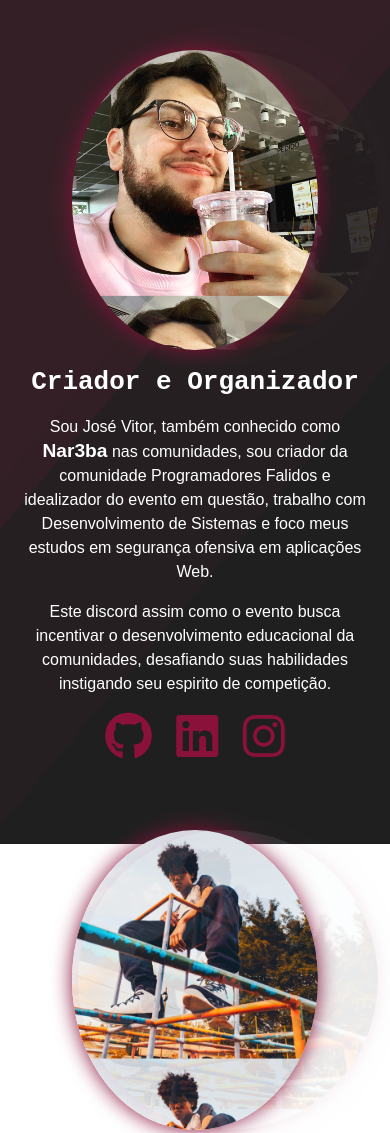
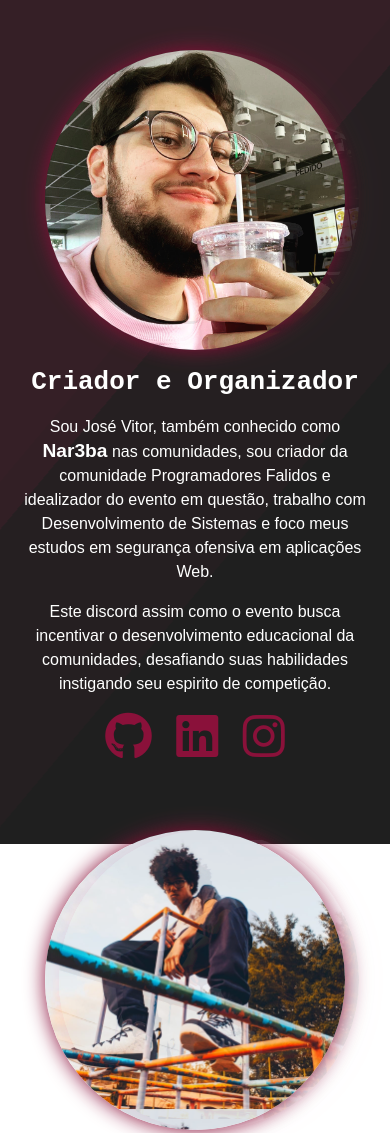
Before and after one commit to Vitorpignataro/Discord_Event, a plain HTML site: page organizadoresteste.html in a window 390 px wide. Shown: the top 1133 px of the page. Drawn offline with Linux system fonts and the light colour scheme.

Commit message:
FEAT: ajuste na imagem

```diff
--- a/style/styleteste.css
+++ b/style/styleteste.css
@@ -278,7 +278,7 @@ strong{
   left: 39.5%;
   width: 300px;
   height: 300px;
-  background: url(../img/foto-murilo.jpg) ;
+  background: url(../img/foto-murilo.jpg) center center no-repeat; ;
   opacity: .1;
   border-radius: 50%;
   box-shadow: 0px 0px 20px var(--color-pink);
@@ -667,18 +667,27 @@ h1 {
   }
 
   .photo-org{
-    width: 60%;
+    width: 300px;
+    height: 300px;
   }
 
   .photo-org-2{
-    width: 60%;
+    width: 300px;
+    height: 300px;
   }
 
+  .photo-org:before{
+    left: 32%;
+  }
+
+  .photo-org-2:before{
+    left: 32%;
+  }
 
 }
 
 
-@media screen and (max-width: 625px) {
+@media screen and (max-width: 500px) {
 
   #container{
     width: 90%;
@@ -689,11 +698,13 @@ h1 {
   }
 
   .photo-org{
-    width: 70%;
+    width: 300px;
+    height: 300px;
   }
 
   .photo-org-2{
-    width: 70%;
+    width: 300px;
+    height: 300px;
   }
 
   .photo-org:before{
@@ -705,3 +716,28 @@ h1 {
   }
 
 }
+
+
+
+@media screen and (max-width: 499px) {
+
+
+  .photo-org{
+    width: 300px;
+    height: 300px;
+  }
+
+  .photo-org-2{
+    width: 300px;
+    height: 300px;
+  }
+
+  .photo-org:before{
+    left: 15%;
+  }
+
+  .photo-org-2:before{
+    left: 15%;
+  }
+
+}
```
